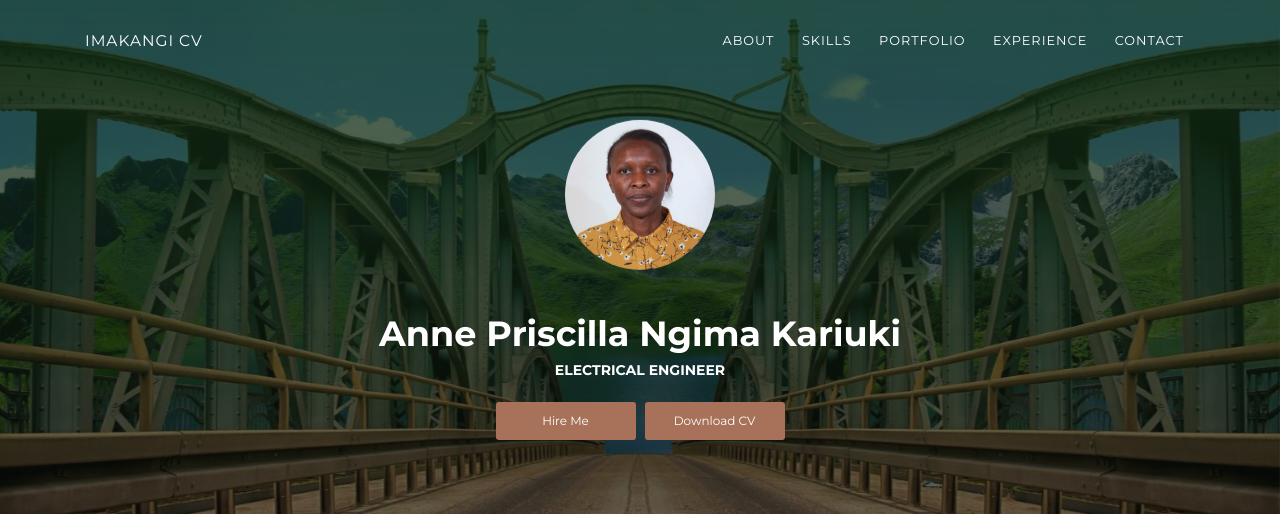
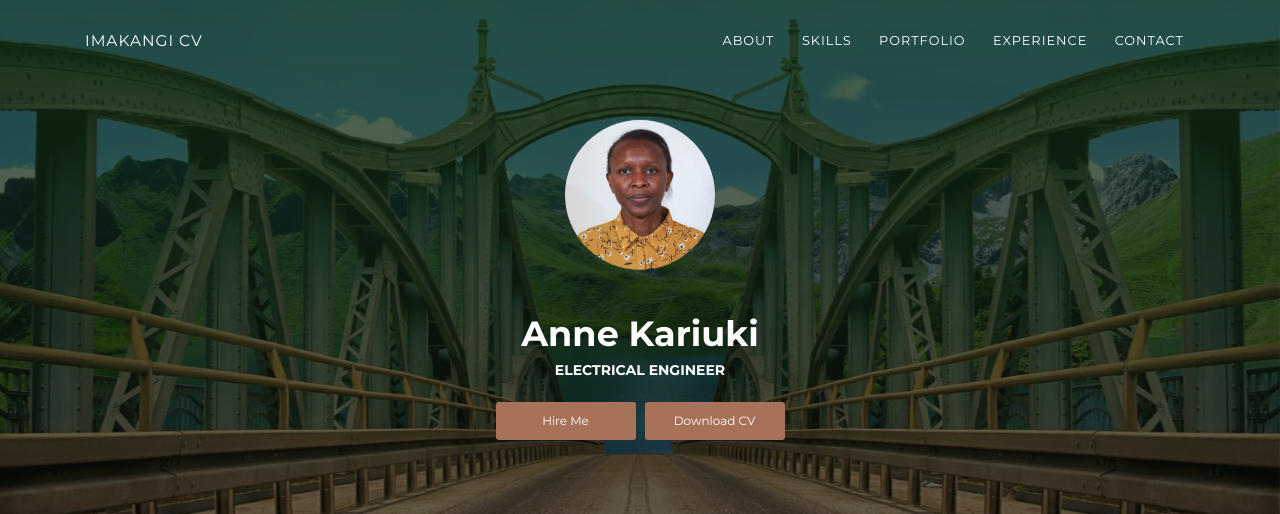
Before and after one commit to Imakangi/anne-priscilla-kariuki, a plain HTML site: page index.html in a window 1280 px wide. Shown: the top 514 px of the page. Drawn offline with Linux system fonts and the light colour scheme.

Commit message:
eighth commit

```diff
--- a/index.html
+++ b/index.html
@@ -94,7 +94,7 @@
                   <div class="cc-profile-image">
                     <a href="#"><img src="images/anne.jpg" alt="Image" /></a>
                   </div>
-                  <div class="h2 title">Anne Priscilla Ngima Kariuki</div>
+                  <div class="h2 title">Anne Kariuki</div>
                   <p class="category text-white">Electrical Engineer</p>
                   <a
                     class="btn btn-primary smooth-scroll mr-2"
```
